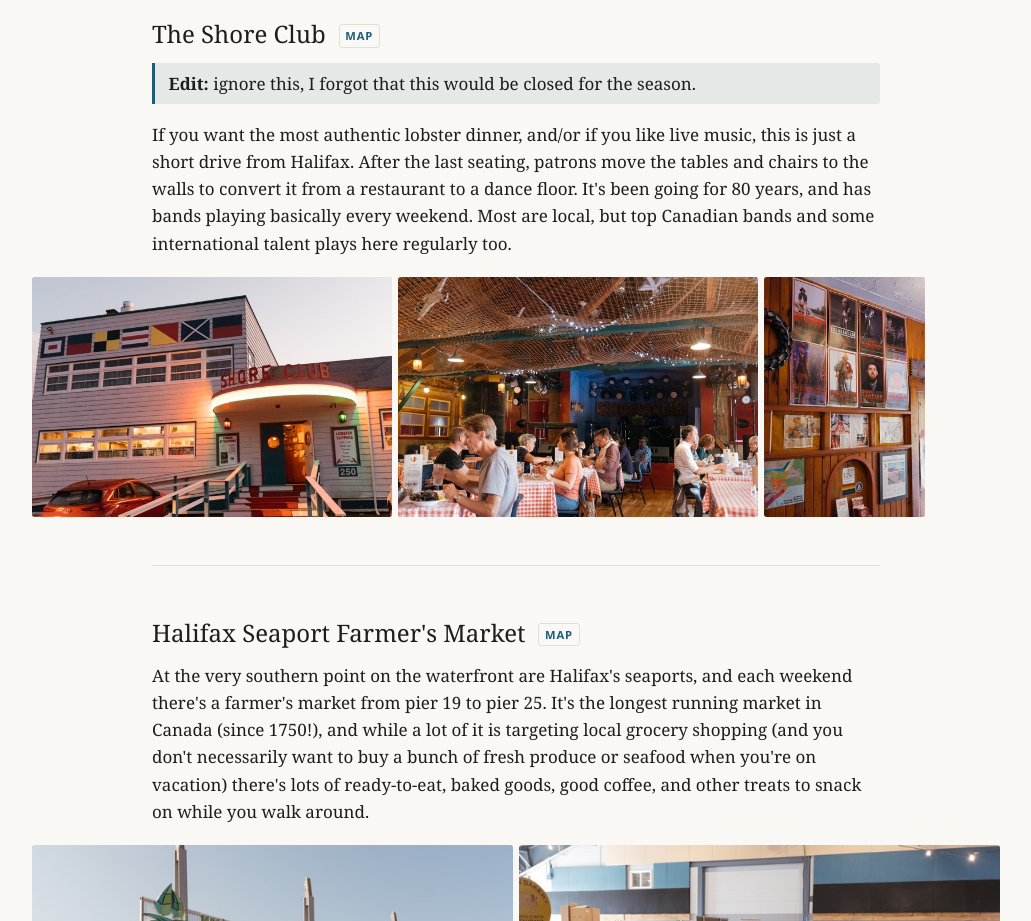
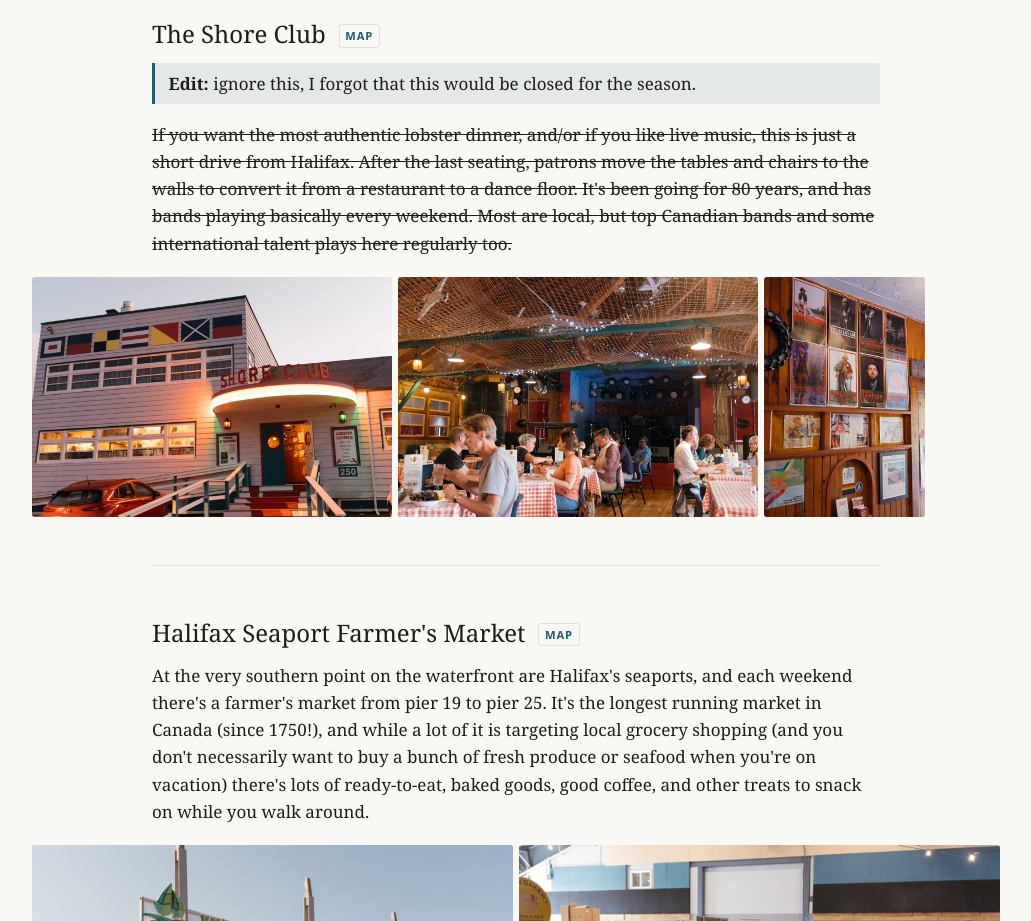
Before and after one commit to matthewpereira/halifax-recommendations, a plain HTML site: page index.html in a window 1280 px wide. Shown: the part 2160-3081 px from the top of the page, without its empty margins (124-1155 px from the left). Drawn offline with Linux system fonts and the light colour scheme.

Commit message:
strikethrough for shore club

```diff
--- a/index.html
+++ b/index.html
@@ -51,7 +51,7 @@
     <section id="the-shore-club">
       <h2>The Shore Club <a class="map" href="https://www.google.com/maps/search/?api=1&amp;query=The%20Shore%20Club%2C%20250%20Shore%20Club%20Road%2C%20Hubbards%2C%20NS" target="_blank" rel="noopener">Map</a></h2>
       <p class="note"><strong>Edit:</strong> ignore this, I forgot that this would be closed for the season.</p>
-      <p>If you want the most authentic lobster dinner, and/or if you like live music, this is just a short drive from Halifax. After the last seating, patrons move the tables and chairs to the walls to convert it from a restaurant to a dance floor. It's been going for 80 years, and has bands playing basically every weekend. Most are local, but top Canadian bands and some international talent plays here regularly too.</p>
+      <p style="text-decoration: line-through;">If you want the most authentic lobster dinner, and/or if you like live music, this is just a short drive from Halifax. After the last seating, patrons move the tables and chairs to the walls to convert it from a restaurant to a dance floor. It's been going for 80 years, and has bands playing basically every weekend. Most are local, but top Canadian bands and some international talent plays here regularly too.</p>
       <div class="photos">
         <a href="photos/full/the-shore-club-01.jpg" style="--r:1.50"><img src="photos/thumb/the-shore-club-01.jpg" alt="The Shore Club 1" loading="lazy"></a>
         <a href="photos/full/the-shore-club-02.jpg" style="--r:1.50"><img src="photos/thumb/the-shore-club-02.jpg" alt="The Shore Club 2" loading="lazy"></a>
```
